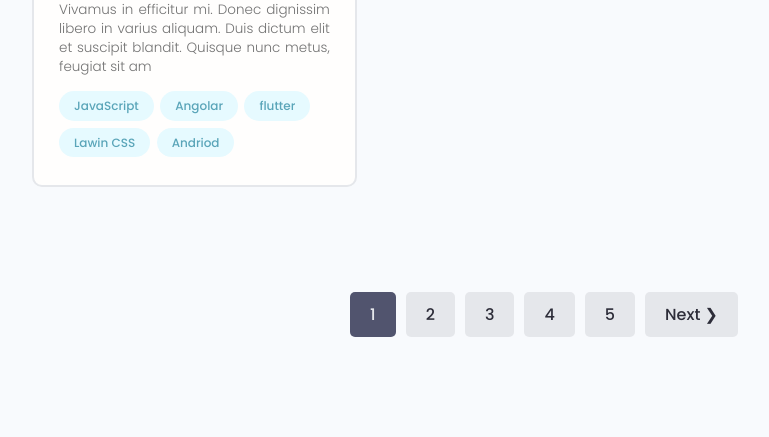
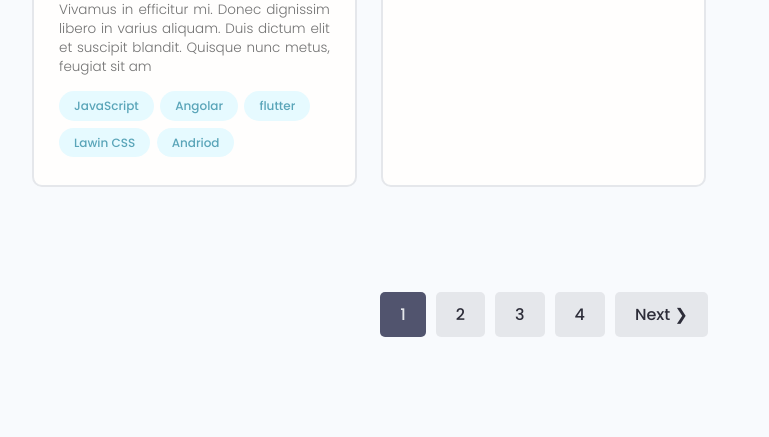
Before and after one commit to naimatullahRezaee/developer, a Django app: page / in a window 1280 px wide. Shown: the part 607-1044 px from the top of the page, without its empty margins (96-865 px from the left). Run offline with Django 4.2, Linux system fonts and the light colour scheme; data comes from the database, SQL or seed files in the repository; both versions use the stored data as it was after the commit; some libraries are stand-ins or nearby versions.

Commit message:
pagination and search can work together

```diff
--- a/projects/templates/projects/projects.html
+++ b/projects/templates/projects/projects.html
@@ -11,7 +11,7 @@
         </div>
 
         <div class="hero-section__search">
-          <form class="form" action="{% url 'projects-list' %}" method="get">
+          <form id="searchForm" class="form" action="{% url 'projects-list' %}" method="get">
             <div class="form__field">
               <label for="formInput#search">Search By Projects </label>
               <input class="input input--text" id="formInput#search" type="text" name="search_query"
--- a/templates/main.html
+++ b/templates/main.html
@@ -52,5 +52,6 @@
 </body>
 
 <script src="{% static 'uikit/app.js' %}"></script>
+<script src="{% static 'js/main.js' %}"></script>
 
 </html>
--- a/templates/pagination.html
+++ b/templates/pagination.html
@@ -1,29 +1,28 @@
-
-
 
 {% if queryset.has_other_pages %}
-
 <div class="pagination">
     <ul class="container">
 
         {% if queryset.has_previous %}
-    <li><a href="?page={{queryset.previous_page_number}}" class="btn page-link ">&#10094; Prev</a></li>
-
+        <li><a href="?page={{queryset.previous_page_number}}" class="btn page-link"
+                data-page="{{queryset.previous_page_number}}">&#10094; Prev</a></li>
         {% endif %}
 
+
         {% for page in custom_page %}
-    {% if page == queryset.number %}
-    <li><a href="?page={{page}}" class="btn page-link btn--sub">{{page}}</a></li>
+
+        {% if page == queryset.number%}
+        <li><a href="?page={{page}}" class="btn page-link btn--sub" data-page="{{page}}">{{page}}</a></li>
         {% else %}
-    <li><a href="?page={{page}} " class="btn page-link">{{page}}</a></li>
+        <li><a href="?page={{page}}" class="btn page-link" data-page="{{page}}">{{page}}</a></li>
         {% endif %}
         {% endfor %}
 
         {% if queryset.has_next %}
-      <li><a href="?page={{queryset.next_page_number}}" class="btn page-link">Next &#10095;</a></li>
+        <li><a href="?page={{queryset.next_page_number}}" class="btn page-link"
+                data-page="{{queryset.next_page_number}}">Next &#10095;</a></li>
         {% endif %}
-
 
     </ul>
 </div>
-{% endif%}
+{% endif %}
--- a/users/templates/users/profiles.html
+++ b/users/templates/users/profiles.html
@@ -12,8 +12,8 @@
           <h2>FROM AROUND THE WORLD</h2>
         </div>
 
-        <div class="hero-section__search">
-          <form class="form" action="{% url 'profiles' %}" method="get">
+        <div  class="hero-section__search">
+          <form id="searchForm" class="form" action="{% url 'profiles' %}" method="get">
             <div class="form__field">
               <label for="formInput#search">Search Developers </label>
               <input class="input input--text" id="formInput#search" type="text" name="search_query"
--- a/users/views.py
+++ b/users/views.py
@@ -60,7 +60,7 @@
 def profiles_view(request):
 
     profiles, search_query = searchProfiles(request)
-    custom_page, profiles = paginateProfiles(request, profiles,1)
+    custom_page, profiles = paginateProfiles(request, profiles,2)
     context ={'profiles': profiles, 'search_query':search_query, 'custom_page': custom_page}
     return render(request, 'users/profiles.html', context )
 
```
Also changed, not shown: db.sqlite3. Lines whose indentation alone changed are shown as unchanged.
